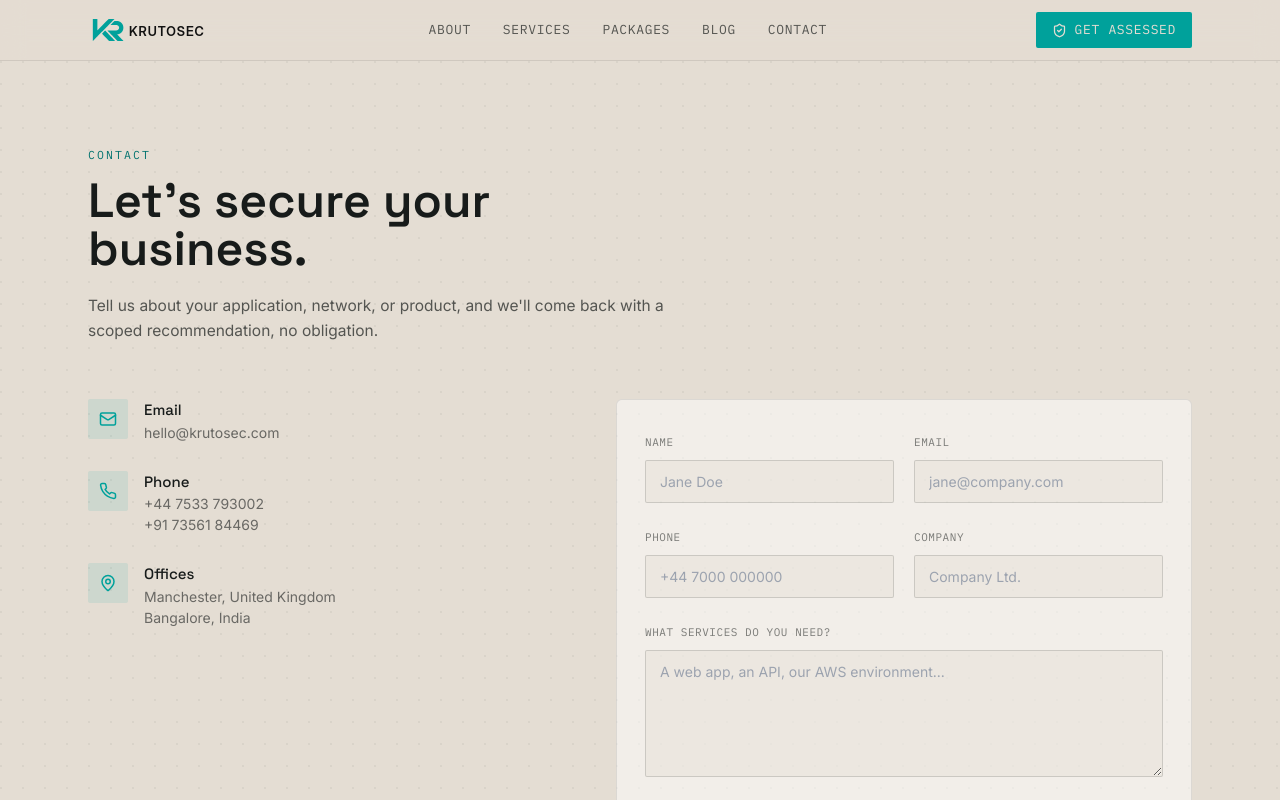
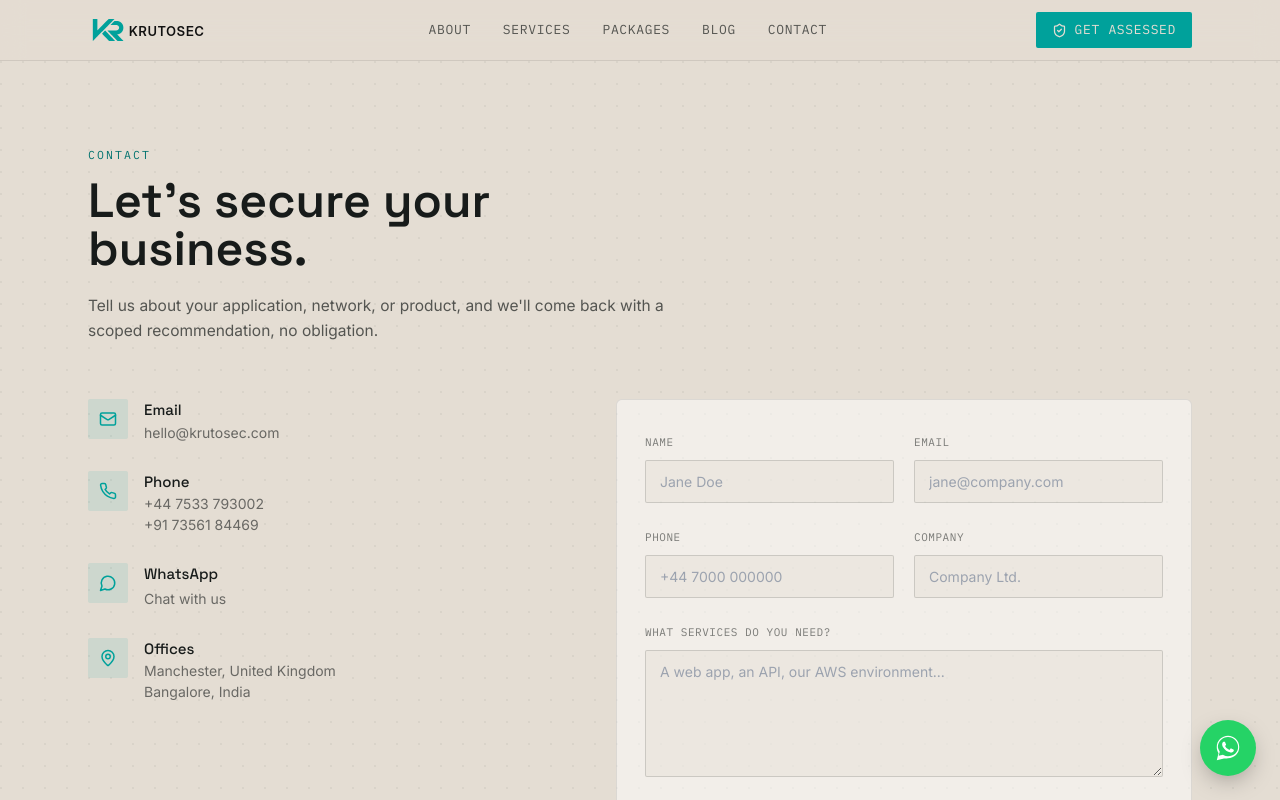
Before and after one commit to tomthomas12/krutosec, a Next.js app: page /contact in a window 1280 px wide. Shown: the top 800 px of the page. Built offline with nearby package versions, Linux system fonts and the light colour scheme.

Commit message:
Wire up working contact form

```diff
--- a/app/contact/page.tsx
+++ b/app/contact/page.tsx
@@ -1,5 +1,5 @@
 import type { Metadata } from "next";
-import { Mail, Phone, MapPin } from "lucide-react";
+import { Mail, Phone, MapPin, MessageCircle } from "lucide-react";
 import Reveal from "@/components/Reveal";
 import ContactForm from "@/components/ContactForm";
 
@@ -47,6 +47,22 @@ export default function ContactPage() {
               </div>
               <div className="flex items-start gap-4">
                 <div className="flex h-10 w-10 shrink-0 items-center justify-center rounded-sm bg-teal/10 text-teal">
+                  <MessageCircle size={18} />
+                </div>
+                <div>
+                  <p className="font-display text-[15px] font-medium text-ink">WhatsApp</p>
+                  <a
+                    href="https://wa.me/917356184469"
+                    target="_blank"
+                    rel="noopener noreferrer"
+                    className="text-[14px] text-ink/60 hover:text-teal-dark"
+                  >
+                    Chat with us
+                  </a>
+                </div>
+              </div>
+              <div className="flex items-start gap-4">
+                <div className="flex h-10 w-10 shrink-0 items-center justify-center rounded-sm bg-teal/10 text-teal">
                   <MapPin size={18} />
                 </div>
                 <div>
--- a/app/layout.tsx
+++ b/app/layout.tsx
@@ -3,6 +3,7 @@ import { Space_Grotesk, Inter, IBM_Plex_Mono } from "next/font/google";
 import "./globals.css";
 import Navbar from "@/components/Navbar";
 import Footer from "@/components/Footer";
+import WhatsAppButton from "@/components/WhatsAppButton";
 
 const display = Space_Grotesk({
   subsets: ["latin"],
@@ -77,6 +78,7 @@ export default function RootLayout({ children }: { children: React.ReactNode })
         <Navbar />
         <main>{children}</main>
         <Footer />
+        <WhatsAppButton />
       </body>
     </html>
   );
--- /dev/null
+++ b/components/WhatsAppButton.tsx
@@ -0,0 +1,21 @@
+const WHATSAPP_NUMBER = "917356184469"; // +91 73561 84469, no + or leading 0
+const WHATSAPP_MESSAGE = "Hi Krutosec, I'd like to talk about a penetration test.";
+
+export default function WhatsAppButton() {
+  const href = `https://wa.me/${WHATSAPP_NUMBER}?text=${encodeURIComponent(WHATSAPP_MESSAGE)}`;
+
+  return (
+    <a
+      href={href}
+      target="_blank"
+      rel="noopener noreferrer"
+      aria-label="Chat with us on WhatsApp"
+      className="fixed bottom-6 right-6 z-50 flex h-14 w-14 items-center justify-center rounded-full bg-[#25D366] text-white shadow-[0_8px_24px_-6px_rgba(0,0,0,0.35)] transition-transform hover:scale-105"
+    >
+      {/* eslint-disable-next-line @next/next/no-img-element -- inline brand glyph, not a Next Image asset */}
+      <svg viewBox="0 0 32 32" width="30" height="30" fill="currentColor" aria-hidden="true">
+        <path d="M16.004 3C9.377 3 4 8.373 4 15c0 2.386.7 4.61 1.902 6.478L4 29l7.73-1.865A11.94 11.94 0 0 0 16.004 27C22.63 27 28 21.627 28 15S22.63 3 16.004 3Zm0 21.818a9.77 9.77 0 0 1-4.98-1.363l-.357-.212-4.59 1.107 1.13-4.47-.233-.367A9.76 9.76 0 0 1 5.2 15c0-5.965 4.848-10.818 10.804-10.818S26.809 9.035 26.809 15 21.96 24.818 16.004 24.818Zm5.62-7.34c-.308-.154-1.82-.9-2.102-1.003-.282-.103-.487-.154-.692.154-.205.308-.795 1.003-.975 1.208-.18.205-.36.23-.667.077-.308-.154-1.3-.479-2.475-1.527-.915-.816-1.533-1.824-1.713-2.132-.18-.308-.02-.474.135-.627.138-.137.308-.36.462-.539.154-.18.205-.308.308-.513.103-.205.051-.385-.026-.539-.077-.154-.692-1.667-.949-2.284-.25-.6-.505-.519-.692-.529l-.59-.01c-.205 0-.539.077-.821.385-.282.308-1.077 1.052-1.077 2.566 0 1.514 1.102 2.977 1.256 3.182.154.205 2.17 3.312 5.257 4.643.735.317 1.308.507 1.755.649.737.234 1.408.201 1.938.122.591-.088 1.82-.744 2.077-1.463.256-.719.256-1.335.18-1.463-.077-.128-.282-.205-.59-.36Z" />
+      </svg>
+    </a>
+  );
+}
```
Also changed, not shown: 1 other file (tests, documents, lock files or other folders).
